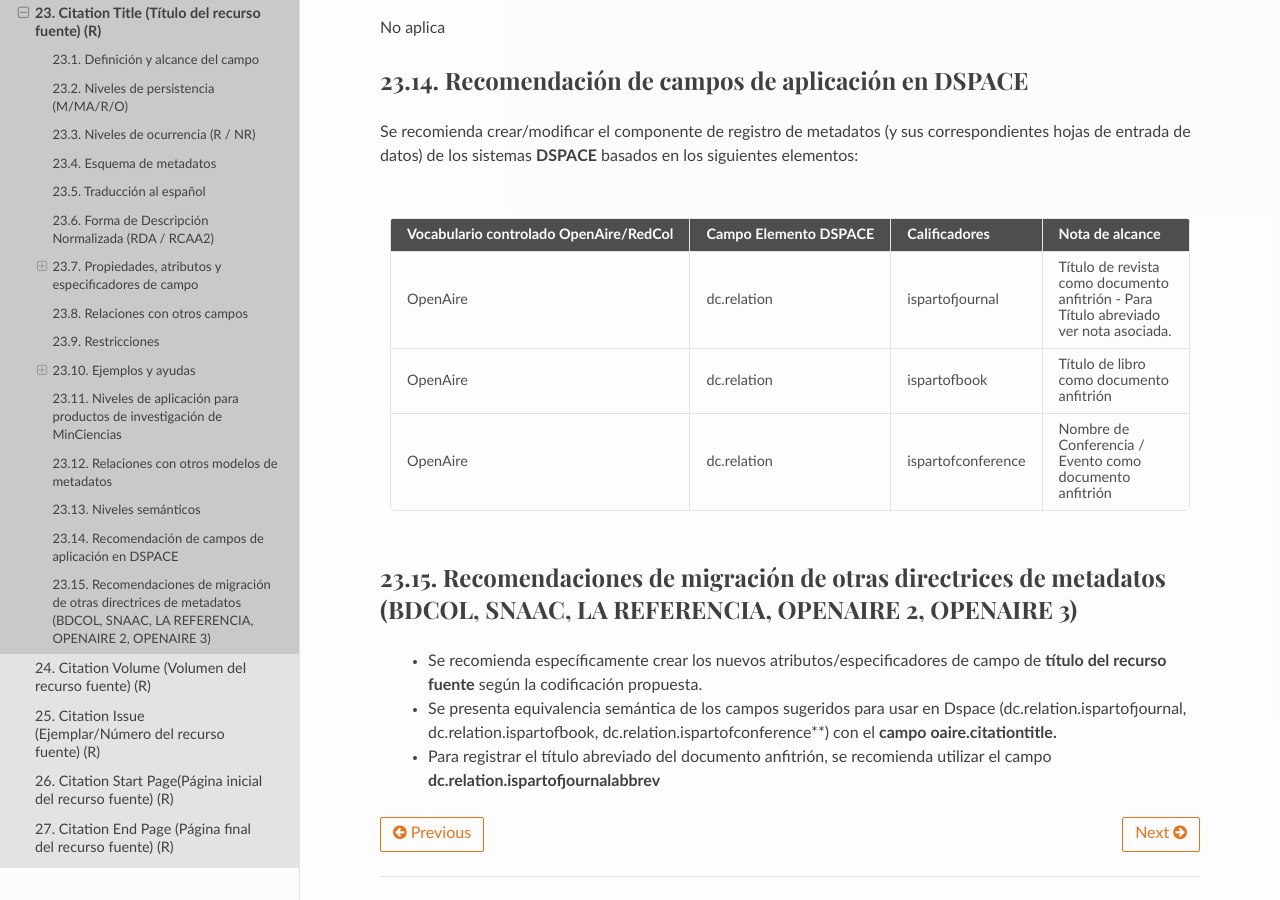
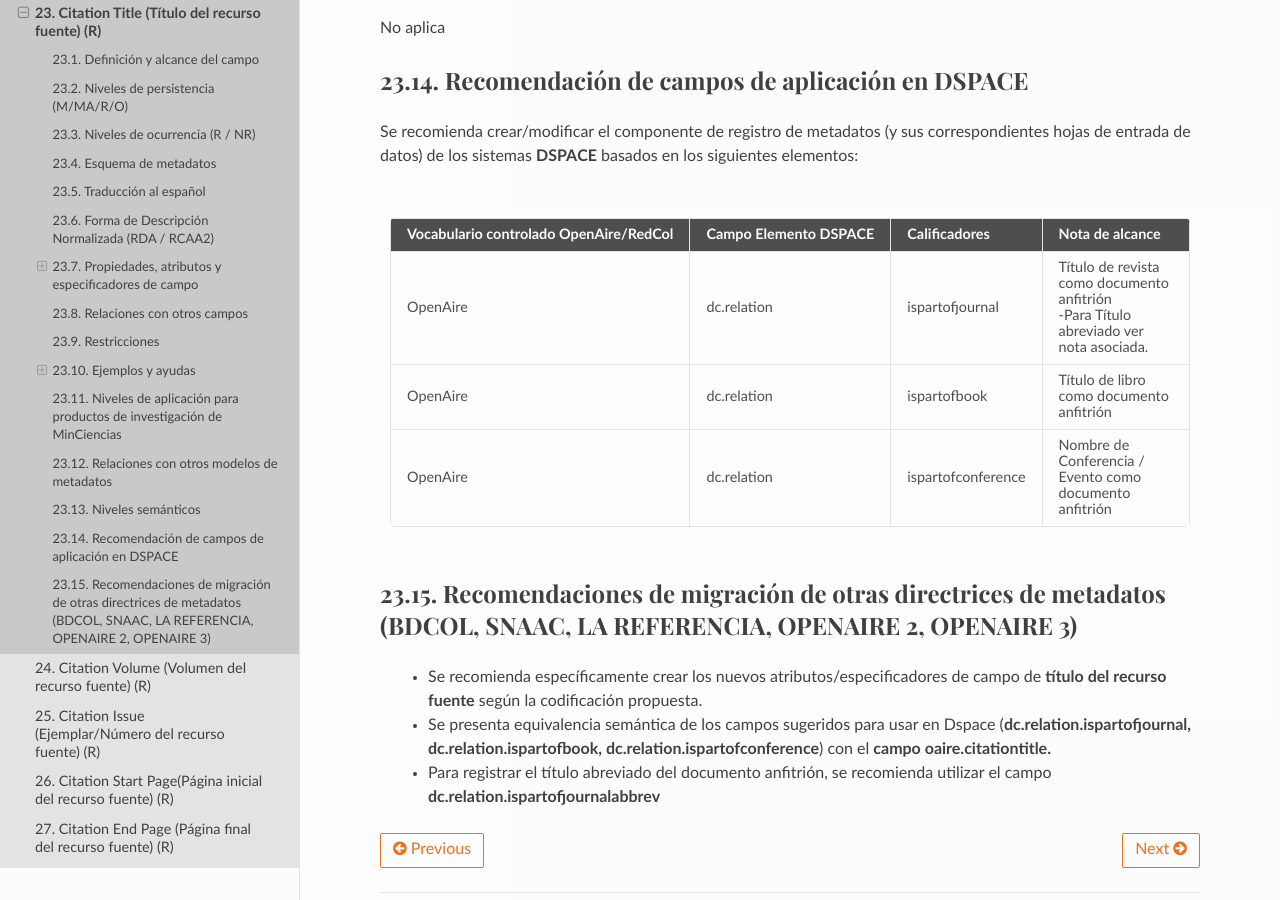
Before and after one commit to rcic/openaire4, a Sphinx documentation site: the page built from docs/field_citationtitle.rst, in a window 1280 px wide and 900 px high, scrolled down 3600 px. Built offline with Sphinx 7.4.7 and the Read the Docs theme 2.0.0, drawn with Linux system fonts in a browser that asks for light colours; some web fonts are replaced; a script that is not in the unit is left out.

```diff
--- a/docs/field_citationtitle.rst
+++ b/docs/field_citationtitle.rst
@@ -167,7 +167,8 @@ Se recomienda crear/modificar el componente de registro de metadatos (y sus corr
 | Vocabulario controlado OpenAire/RedCol | Campo Elemento DSPACE | Calificadores      | Nota de alcance                                         |
 +========================================+=======================+====================+=========================================================+
 | OpenAire                               | dc.relation           | ispartofjournal    | Título de revista como documento anfitrión              |
-|                                        |                       |                    | - Para Título abreviado ver nota asociada.              |
+|                                        |                       |                    |                                                         |
+|                                        |                       |                    | -Para Título abreviado ver nota asociada.               |
 +----------------------------------------+-----------------------+--------------------+---------------------------------------------------------+
 | OpenAire                               | dc.relation           | ispartofbook       | Título de libro como documento anfitrión                |
 +----------------------------------------+-----------------------+--------------------+---------------------------------------------------------+
@@ -178,5 +179,5 @@ Recomendaciones de migración de otras directrices de metadatos (BDCOL, SNAAC, L
 --------------------------------------------------------------------------------------------------------------------
 
 	- Se recomienda específicamente crear los nuevos atributos/especificadores de campo de **título del recurso fuente** según la codificación propuesta.
-	- Se presenta equivalencia semántica de los campos sugeridos para usar en Dspace (dc.relation.ispartofjournal, dc.relation.ispartofbook, dc.relation.ispartofconference**) con el **campo oaire.citationtitle.**
+	- Se presenta equivalencia semántica de los campos sugeridos para usar en Dspace (**dc.relation.ispartofjournal, dc.relation.ispartofbook, dc.relation.ispartofconference**) con el **campo oaire.citationtitle.**
 	- Para registrar el título abreviado del documento anfitrión, se recomienda utilizar el campo **dc.relation.ispartofjournalabbrev**
```
